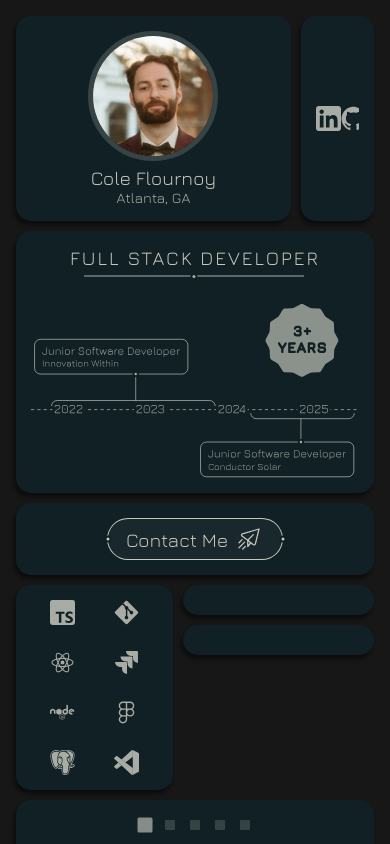
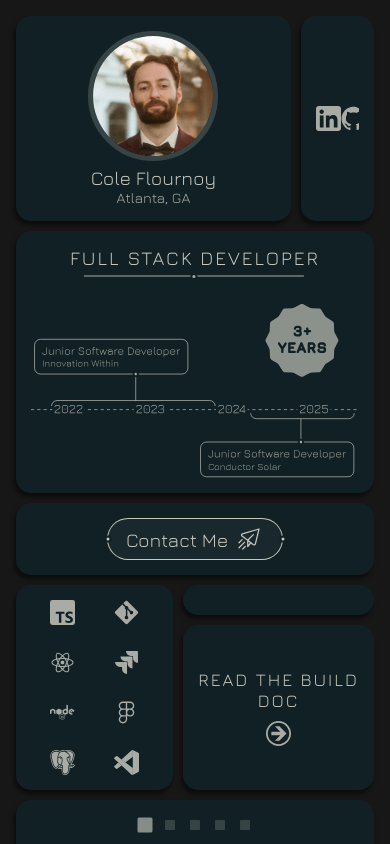
Before and after one commit to cole-flournoy/porfolio-site, a React (Vite) app: page / in a window 390 px wide. Shown: the top 844 px of the page. Built offline with nearby package versions, Linux system fonts and the light colour scheme.

Commit message:
Add icon to build section and optimize for mobile

```diff
--- a/src/App.tsx
+++ b/src/App.tsx
@@ -63,7 +63,7 @@ function App() {
               <Education isHovered={true} />
             </div>
 
-            <div className='grid-section' style={{ }}>
+            <div className='grid-section' style={{ height: '100%' }}>
               <Build isHovered={true} />
             </div>
           </div>
--- a/src/sections/Build.tsx
+++ b/src/sections/Build.tsx
@@ -1,6 +1,7 @@
 import sendLinkClickEvent from '../analytics/sendLinkClickEvent'
 import WebpagesIcon from '../assets/tech_icons/webpages_icon.svg?react'
 import './styles/Build.css'
+import NavigateForwardIcon from '../assets/navigate_forward_icon.svg?react'
 
 
 const Build = ({isHovered}: { isHovered: boolean }) => {
@@ -20,6 +21,7 @@ const Build = ({isHovered}: { isHovered: boolean }) => {
 
       <span className='build-detail' aria-hidden={isHovered ? 'false' : 'true'}>
         READ THE BUILD DOC
+        <NavigateForwardIcon className='icon-button' style={{ }} />
       </span>
     </span>
   )
--- a/src/sections/styles/Build.css
+++ b/src/sections/styles/Build.css
@@ -3,6 +3,7 @@
   width: 100%;
   height: 100%;
   overflow: hidden;
+  place-content: center;
 }
 
 .build.hovered {
@@ -40,6 +41,7 @@
 
 .build-detail {
   color: var(--color-light-text);
+  gap: 10px;
 
   /* Describes details exiting view */
   visibility: hidden;
@@ -73,3 +75,11 @@
     transform: none !important;
   }
 }
+
+@media (max-width: 849px) {
+  .build-detail {
+    position: static;
+    line-height: normal;
+    font-size: calc(var(--text-size-header) - 0.1rem);
+  }
+}
```
Also changed, not shown: src/assets/navigate_forward_icon.svg (added).
